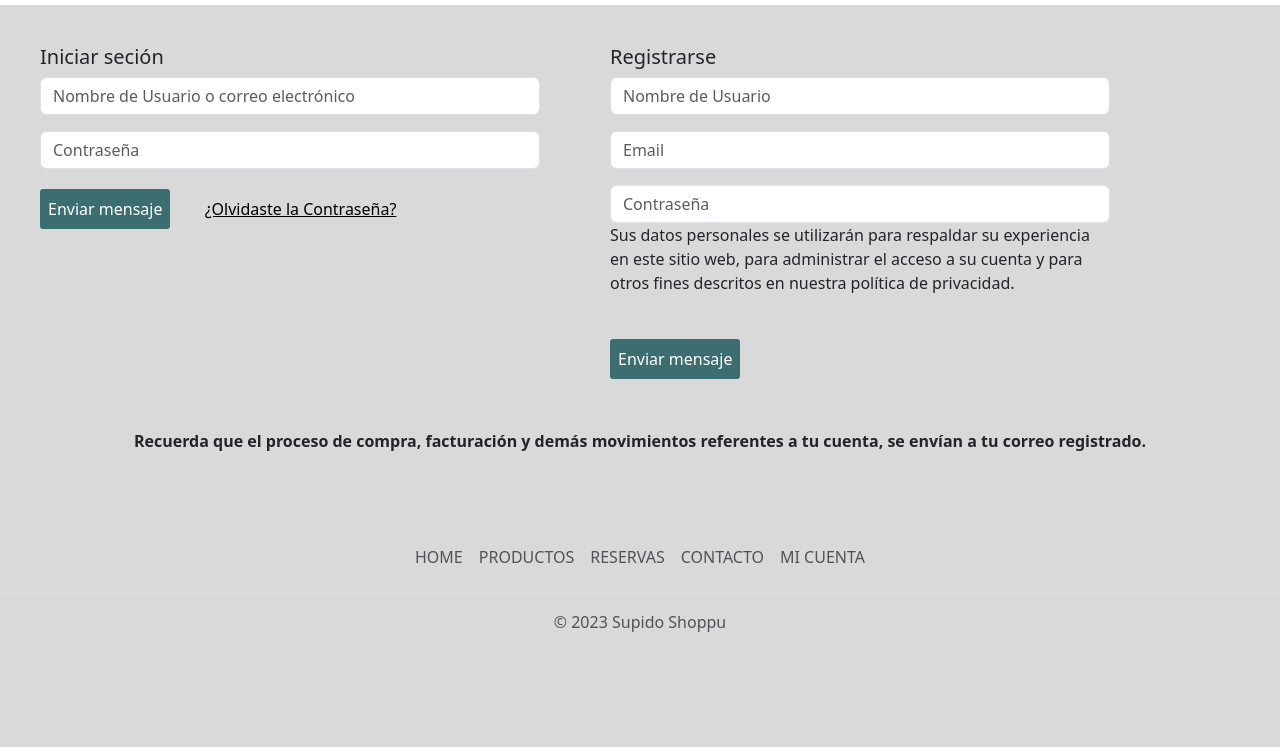
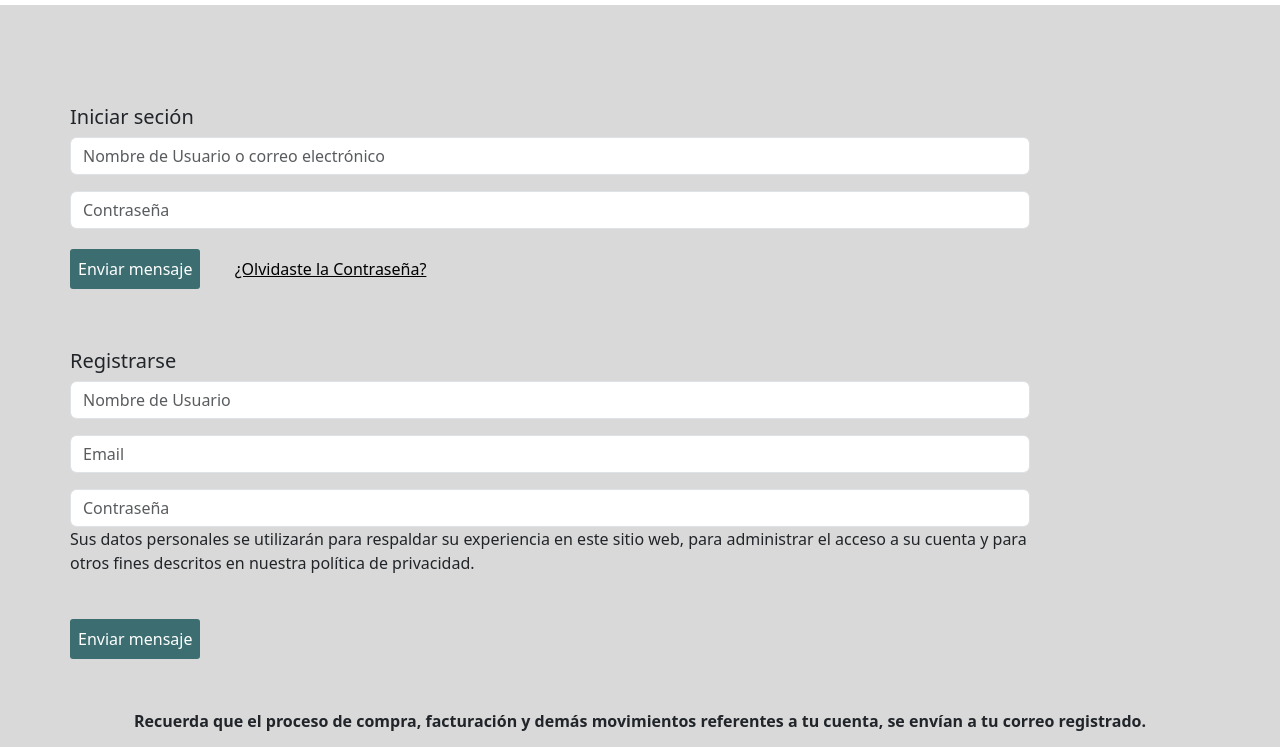
Before and after one commit to SebasPenha/proyecto, a plain HTML site: page html/micuenta.html in a window 1280 px wide. Shown: the part 53-800 px from the top of the page. Drawn offline with nearby package versions, Linux system fonts and the light colour scheme.

Commit message:
se modifico los form de mi cuenta

```diff
--- a/css/estilo.css
+++ b/css/estilo.css
@@ -213,11 +213,14 @@ h3 {
 
 
  .registro {
-    display: flex;
+    display: flexbox;
+    flex-direction: column;
  }
 
  .formRegistro {
-    margin-left: 70px;
+    margin-left: 30px;
+    margin-top: 60px;
+    width: 80%;
  }
 
  .olvidoContraseña {
@@ -237,3 +240,9 @@ h3 {
     margin-bottom: 100px;
     object-fit: cover;
  }
+
+@media (max-width:500px) {
+    .olvidoContraseña {
+        font-size: 15px;
+    }
+}
--- a/html/micuenta.html
+++ b/html/micuenta.html
@@ -46,7 +46,7 @@
 
     <main>
         <section class="registro">
-            <div class="col-lg-5 col-md-5 col-sm-12 ">
+            <div class="formRegistro ">
                 <h5>Iniciar seción</h5>
                 <form action="forms/contact.php" method="post" role="form" class="php-email-form">
                     <div class="form-group">
@@ -67,7 +67,7 @@
             </div>
 
 
-            <div class="col-lg-5 col-md-5 col-sm-12 formRegistro">
+            <div class="formRegistro">
                 <h5>Registrarse</h5>
                 <form action="forms/contact.php" method="post" role="form" class="php-email-form">
                     <div class="form-group">
```
